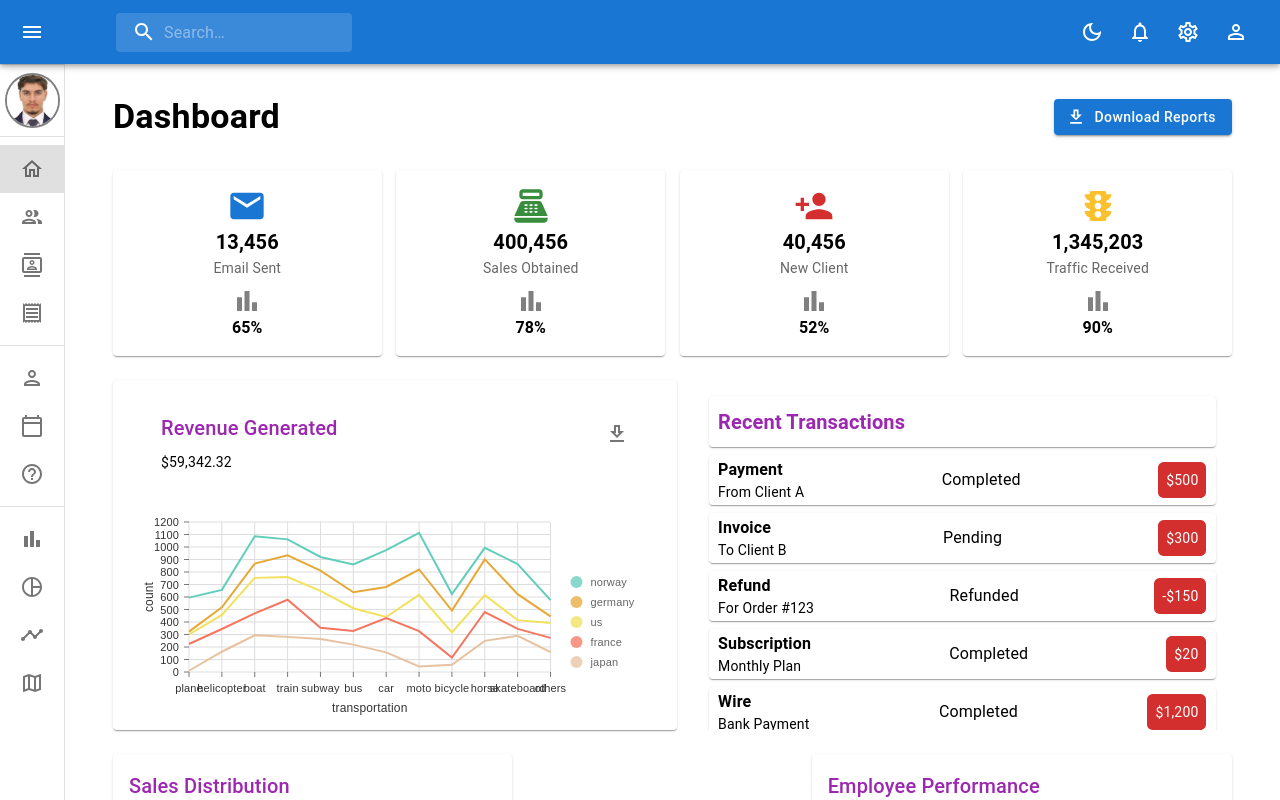
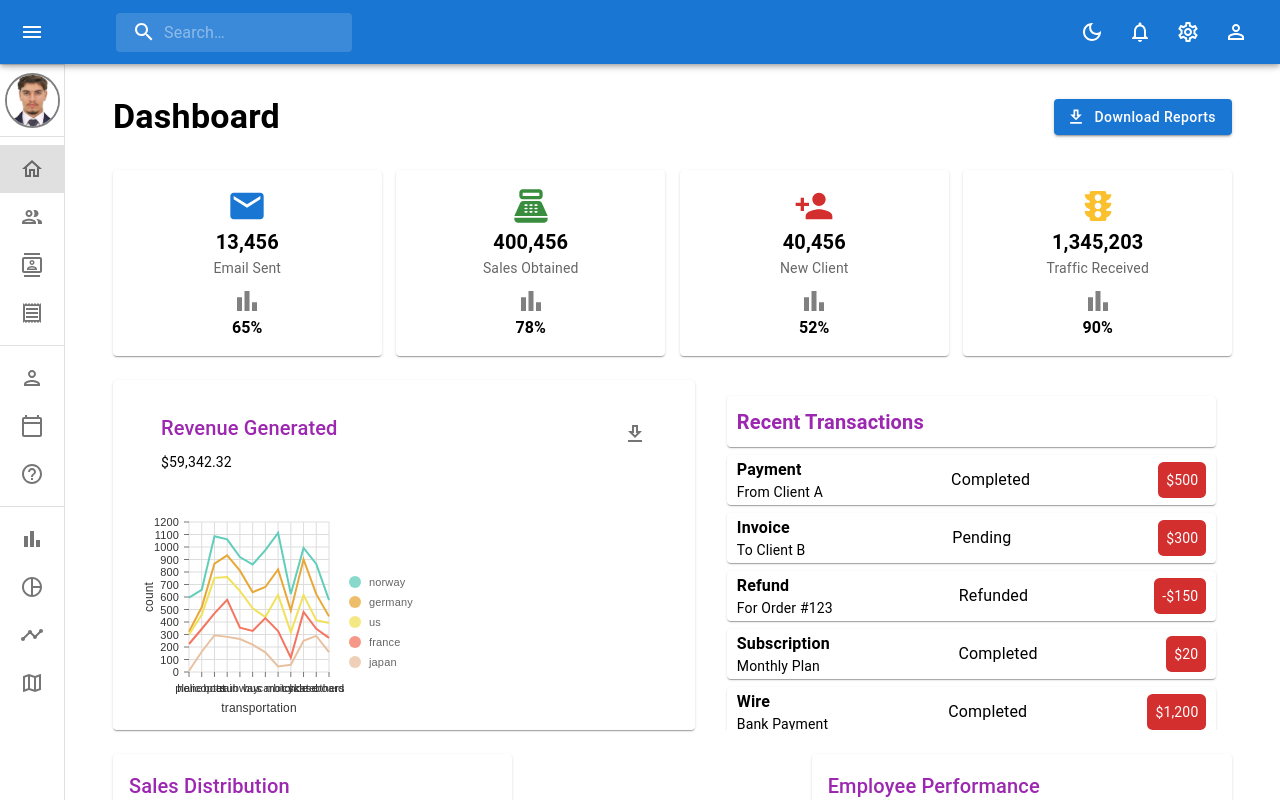
Before and after one commit to azizmostefaoui/Dashboard, a React (Vite) app: page / in a window 1280 px wide. Shown: the top 800 px of the page. Built offline with nearby package versions, Linux system fonts and the light colour scheme.

Commit message:
Deploy React project

```diff
--- a/src/pages/line/Line.jsx
+++ b/src/pages/line/Line.jsx
@@ -97,7 +97,7 @@ const data = [
 
 function Line({ isDashboard = false }) {
   return (
-    <Box sx={{ height: isDashboard ? { xs: "250px", sm: "300px", md: "250px" } : "75vh" }}>
+    <Box sx={{ height: isDashboard ? {  xs: "220px", sm: "300px", md: "250px" } : "75vh",width: isDashboard ? {  xs: "310px" } : "auto" }}>
       <ResponsiveLine
         data={data}
         margin={{ top: 50, right: 110, bottom: 50, left: 60 }}
```
